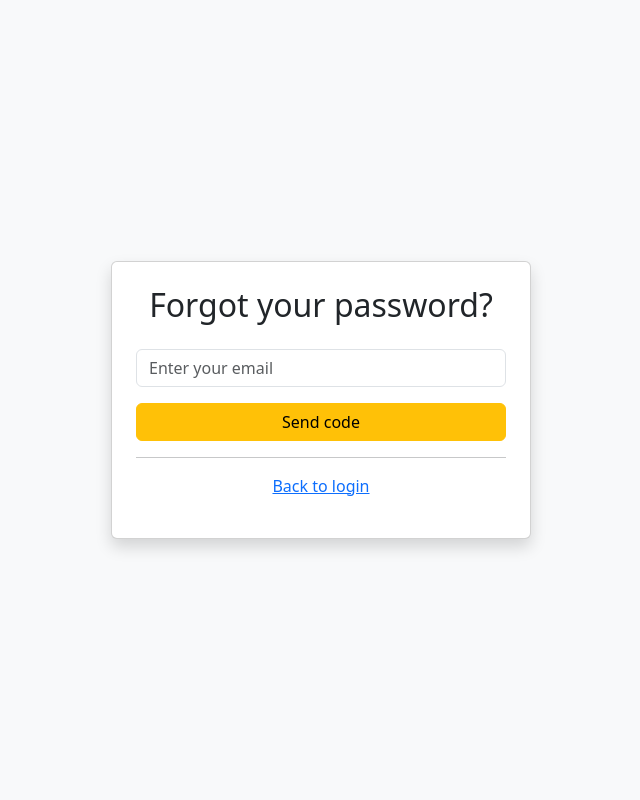
After one commit to Bee07-DD/courses_projects, a Django app: page /accounts/password-reset/ in a window 1280 px wide. The commit adds this page. Shown: the whole page, without its empty margins (319-959 px from the left). Run offline with Django 5.2, Linux system fonts and the light colour scheme.

Commit message:
feat: complete auth system with Bootstrap styling and OTP password recovery

```diff
--- /dev/null
+++ b/django-login/accounts/templates/accounts/base.html
@@ -0,0 +1,17 @@
+<!DOCTYPE html>
+<html lang="en">
+<head>
+    <meta charset="UTF-8">
+    <meta name="viewport" content="width=device-width, initial-scale=1.0">
+    <title>{% block title %}Lushlyrics{% endblock %}</title>
+    <link href="https://cdn.jsdelivr.net/npm/bootstrap@5.3.0/dist/css/bootstrap.min.css" rel="stylesheet">
+</head>
+<body class="bg-light">
+    <div class="container d-flex justify-content-center align-items-center min-vh-100">
+        <div class="card shadow p-4" style="width: 100%; max-width: 420px;">
+            {% block content %}{% endblock %}
+        </div>
+    </div>
+    <script src="https://cdn.jsdelivr.net/npm/bootstrap@5.3.0/dist/js/bootstrap.bundle.min.js"></script>
+</body>
+</html>
--- /dev/null
+++ b/django-login/accounts/templates/accounts/password_reset.html
@@ -0,0 +1,16 @@
+<!DOCTYPE html>
+{% extends 'accounts/base.html' %}
+{% block title %}Reset Password{% endblock %}
+{% block content %}
+    <h2 class="mb-4 text-center">Forgot your password?</h2>
+    <form method="post">
+        {% csrf_token %}
+        <div class="mb-3">
+            <input type="email" name="email" class="form-control" placeholder="Enter your email" required>
+        </div>
+        <button type="submit" class="btn btn-warning w-100">Send code</button>
+    </form>
+    {% if error %}<p class="text-danger mt-2">{{ error }}</p>{% endif %}
+    <hr>
+    <p class="text-center"><a href="{% url 'login' %}">Back to login</a></p>
+{% endblock %}
--- a/django-login/accounts/urls.py
+++ b/django-login/accounts/urls.py
@@ -1,3 +1,4 @@
+
 from django.urls import path
 from . import views
 
@@ -6,4 +7,7 @@ urlpatterns = [
     path('login/', views.login_view, name='login'),
     path('logout/', views.logout_view, name='logout'),
     path('dashboard/', views.dashboard, name='dashboard'),
+    path('password-reset/', views.password_reset_request, name='password_reset'),
+    path('password-reset/verify/', views.password_reset_verify, name='password_reset_verify'),
+    path('password-reset/confirm/', views.password_reset_confirm, name='password_reset_confirm'),
 ]
--- a/django-login/accounts/views.py
+++ b/django-login/accounts/views.py
@@ -1,16 +1,21 @@
 from django.shortcuts import render, redirect
 from django.contrib.auth import authenticate, login, logout
-from django.contrib.auth.forms import UserCreationForm, AuthenticationForm
+from django.contrib.auth.forms import AuthenticationForm
 from django.contrib.auth.decorators import login_required
+from django.contrib.auth.models import User
+from django.core.mail import send_mail
+from django.conf import settings
+from .forms import RegisterForm
+import random
 
 def register(request):
     if request.method == 'POST':
-        form = UserCreationForm(request.POST)
+        form = RegisterForm(request.POST)
         if form.is_valid():
             form.save()
             return redirect('login')
     else:
-        form = UserCreationForm()
+        form = RegisterForm()
     return render(request, 'accounts/register.html', {'form': form})
 
 def login_view(request):
@@ -31,3 +36,53 @@ def logout_view(request):
 @login_required(login_url='login')
 def dashboard(request):
     return render(request, 'accounts/dashboard.html')
+
+def password_reset_request(request):
+    error = None
+    if request.method == 'POST':
+        email = request.POST.get('email')
+        try:
+            user = User.objects.get(email=email)
+            code = str(random.randint(100000, 999999))
+            request.session['reset_code'] = code
+            request.session['reset_email'] = email
+            send_mail(
+                'Your password reset code',
+                f'Your reset code is: {code}',
+                settings.DEFAULT_FROM_EMAIL,
+                [email],
+            )
+            return redirect('password_reset_verify')
+        except User.DoesNotExist:
+            error = 'No account found with this email.'
+    return render(request, 'accounts/password_reset.html', {'error': error})
+
+def password_reset_verify(request):
+    error = None
+    if request.method == 'POST':
+        code = request.POST.get('code')
+        if code == request.session.get('reset_code'):
+            return redirect('password_reset_confirm')
+        else:
+            error = 'Invalid code. Please try again.'
+    return render(request, 'accounts/password_reset_verify.html', {'error': error})
+
+def password_reset_confirm(request):
+    error = None
+    if request.method == 'POST':
+        password1 = request.POST.get('password1')
+        password2 = request.POST.get('password2')
+        if password1 != password2:
+            error = 'Passwords do not match.'
+        else:
+            email = request.session.get('reset_email')
+            try:
+                user = User.objects.get(email=email)
+                user.set_password(password1)
+                user.save()
+                del request.session['reset_code']
+                del request.session['reset_email']
+                return redirect('login')
+            except User.DoesNotExist:
+                error = 'Something went wrong. Please start over.'
+    return render(request, 'accounts/password_reset_confirm.html', {'error': error})
--- a/django-login/login_system/urls.py
+++ b/django-login/login_system/urls.py
@@ -1,21 +1,5 @@
-"""
-URL configuration for login_system project.
-
-The `urlpatterns` list routes URLs to views. For more information please see:
-    https://docs.djangoproject.com/en/6.0/topics/http/urls/
-Examples:
-Function views
-    1. Add an import:  from my_app import views
-    2. Add a URL to urlpatterns:  path('', views.home, name='home')
-Class-based views
-    1. Add an import:  from other_app.views import Home
-    2. Add a URL to urlpatterns:  path('', Home.as_view(), name='home')
-Including another URLconf
-    1. Import the include() function: from django.urls import include, path
-    2. Add a URL to urlpatterns:  path('blog/', include('blog.urls'))
-"""
 from django.contrib import admin
-from django.urls import path,include
+from django.urls import path, include
 from django.shortcuts import redirect
 
 urlpatterns = [
--- a/django-login/requirements.txt
+++ b/django-login/requirements.txt
@@ -1,3 +1,4 @@
 asgiref==3.11.1
 Django==6.0.3
+python-dotenv==1.2.2
 sqlparse==0.5.5
```
Also changed, not shown: django-login/accounts/forms.py (added, +17 -0 lines), django-login/accounts/templates/accounts/dashboard.html (+7 -8 lines), django-login/accounts/templates/accounts/login.html (+9 -8 lines), django-login/accounts/templates/accounts/password_reset_confirm.html (added, +17 -0 lines), django-login/accounts/templates/accounts/password_reset_verify.html (added, +15 -0 lines), django-login/accounts/templates/accounts/register.html (+8 -8 lines), django-login/login_system/settings.py (+15 -1 lines), django-login/db.sqlite3, 2 other files.
